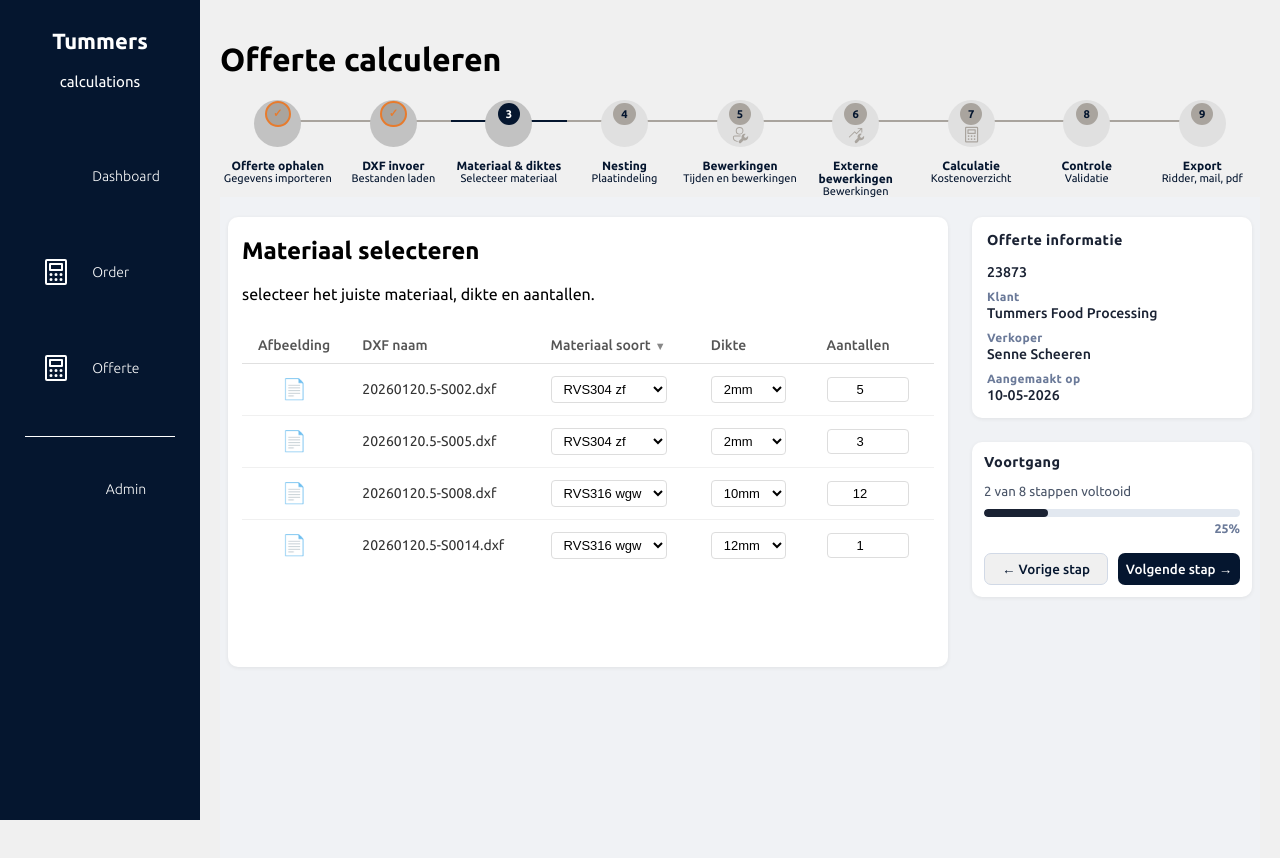
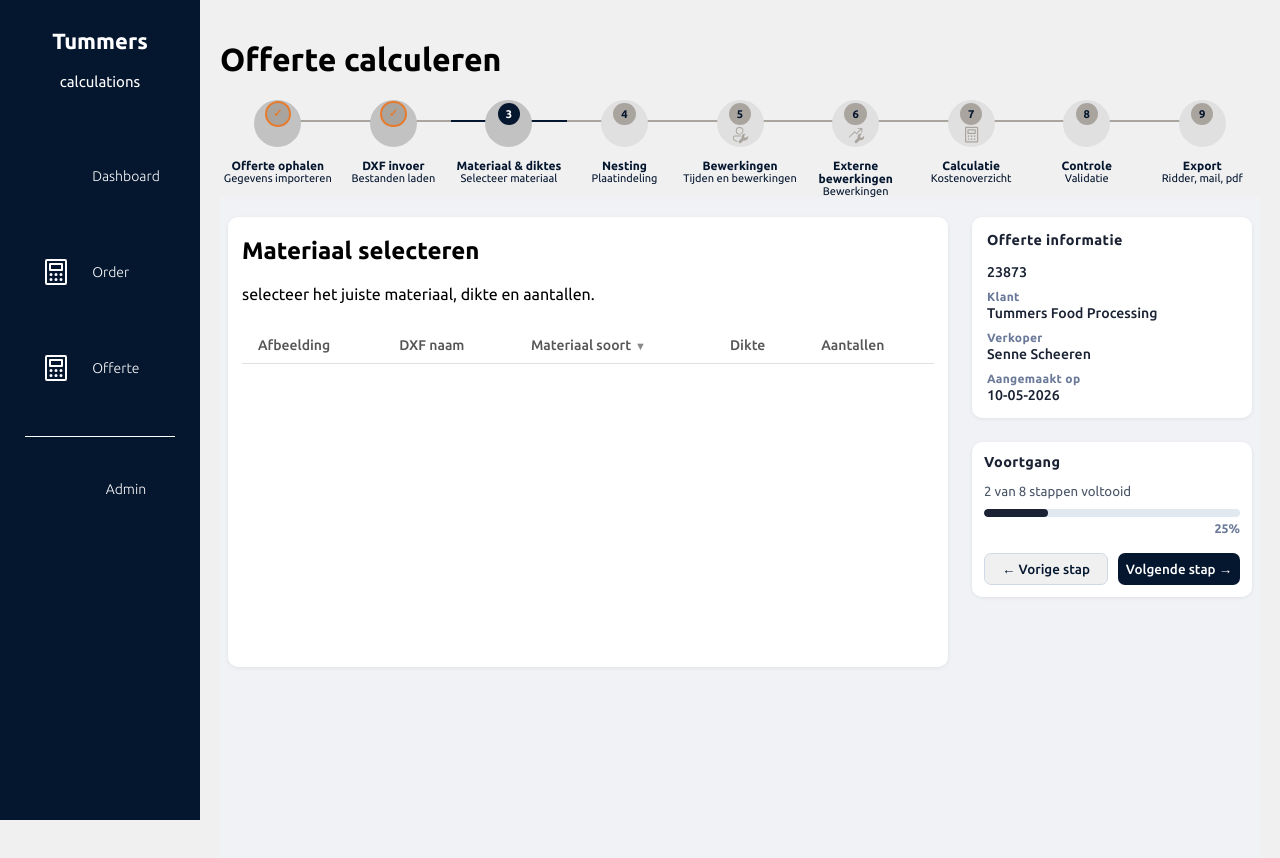
Before and after one commit to afroneko/calculation-tool, a React (Vite) app in the folder Frontend/frontend/: page /stap3/1 in a window 1280 px wide. Shown: the top 858 px of the page. Built offline with nearby package versions, Linux system fonts and the light colour scheme; some icons are missing.

Commit message:
- Implemented calculatiestore - added some commentary - used store to replace hardcode in steps 2,3,4

```diff
--- a/Frontend/frontend/src/pages/multisteps/stap2/DxfInvoer.jsx
+++ b/Frontend/frontend/src/pages/multisteps/stap2/DxfInvoer.jsx
@@ -15,10 +15,13 @@ const { files, addFile, removeFile, setType } = useCalculatieStore();
 const handleFiles = (selectedFiles) => {
     setType(type);
     Array.from(selectedFiles).forEach((file) => {
+      //sla bestanden over die geen .dxf extensie hebben
       if (!file.name.endsWith(".dxf")) return;
+      //sla bestanden over die al in de lijst staan
       if (files.find((f) => f.naam === file.naam)) return;
 
       addFile({
+        //Uniek id aanmaken voor
         id: crypto.randomUUID(),
         naam: file.name,
         file,
@@ -27,6 +30,7 @@ const handleFiles = (selectedFiles) => {
   };
 
   function handleDrop(e) {
+    //voorkomt dat de browser het besstand opent
     e.preventDefault();
     handleFiles(e.dataTransfer.files);
   };
--- a/Frontend/frontend/src/pages/multisteps/stap3/Materiaal.jsx
+++ b/Frontend/frontend/src/pages/multisteps/stap3/Materiaal.jsx
@@ -1,28 +1,35 @@
 import "./Materiaal.css";
 import Progressbar from "../../../components/progressbar/Progressbar";
 import OfferteStapLayout from "../../../layout/OfferteStapLayout";
-import { useNavigate } from "react-router-dom";
-import { useState } from "react";
+import { useNavigate, useParams } from "react-router-dom";
+import { useEffect } from "react";
+import useCalculatieStore from "../../../store/calculatieStore";
 
 const MATERIAAL_SOORTEN = ["RVS304 zf", "RVS316 wgw", "RVS316 zf", "S235", "S355"];
 const DIKTES = ["1mm", "2mm", "3mm", "4mm", "5mm", "6mm", "8mm", "10mm", "12mm", "15mm", "20mm"];
 
-const initieleBestanden = [
-  { id: 1, naam: "20260120.5-S002.dxf", materiaal: "RVS304 zf", dikte: "2mm", aantallen: 5 },
-  { id: 2, naam: "20260120.5-S005.dxf", materiaal: "RVS304 zf", dikte: "2mm", aantallen: 3 },
-  { id: 3, naam: "20260120.5-S008.dxf", materiaal: "RVS316 wgw", dikte: "10mm", aantallen: 12 },
-  { id: 4, naam: "20260120.5-S0014.dxf", materiaal: "RVS316 wgw", dikte: "12mm", aantallen: 1 },
-];
+export default function Materiaal()  {
+  const { files, materials, setMaterials, updateMaterial } = useCalculatieStore();
+  const navigate = useNavigate();
+  const {type} = useParams();
 
-export default function Materiaal()  {
-     const navigate = useNavigate();
-     const [bestanden, setBestanden] = useState(initieleBestanden);
-
-  const updateRij = (id, veld, waarde) => {
-    setBestanden((prev) =>
-      prev.map((b) => (b.id === id ? { ...b, [veld]: waarde } : b))
-    );
-  };
+   useEffect(() => {
+    if (files.length === 0) return;
+    // maak voor elk geüpload bestand een material entry aan
+    // als een bestand al in materials zit (gebruiker gaat terug), bewaar dan de bestaande waarden
+    const initialized = files.map((file) => {
+      const existing = materials.find((m) => m.id === file.id);
+      return existing ?? {
+        id: file.id,
+        naam: file.naam,
+        //Standaardopties als startwaarde
+        materiaal: MATERIAAL_SOORTEN[0],
+        dikte: DIKTES[0],
+        aantallen: 1,
+      };
+    });
+    setMaterials(initialized);
+  }, [files]);
 
      return (
         <div className="materiaal-page">
@@ -58,16 +65,16 @@ export default function Materiaal()  {
             </tr>
           </thead>
           <tbody>
-            {bestanden.map((bestand) => (
-              <tr key={bestand.id}>
+            {materials.map((mat) => (
+              <tr key={mat.id}>
                 <td className="afbeelding-cel">
                   <span className="dxf-icoon">📄</span>
                 </td>
-                <td>{bestand.naam}</td>
+                <td>{mat.naam}</td>
                 <td>
                   <select
-                    value={bestand.materiaal}
-                    onChange={(e) => updateRij(bestand.id, "materiaal", e.target.value)}
+                    value={mat.materiaal}
+                    onChange={(e) => updateMaterial(mat.id, "materiaal", e.target.value)}
                   >
                     {MATERIAAL_SOORTEN.map((m) => (
                       <option key={m} value={m}>{m}</option>
@@ -76,8 +83,8 @@ export default function Materiaal()  {
                 </td>
                 <td>
                   <select
-                    value={bestand.dikte}
-                    onChange={(e) => updateRij(bestand.id, "dikte", e.target.value)}
+                    value={mat.dikte}
+                    onChange={(e) => updateMaterial(mat.id, "dikte", e.target.value)}
                   >
                     {DIKTES.map((d) => (
                       <option key={d} value={d}>{d}</option>
@@ -88,8 +95,8 @@ export default function Materiaal()  {
                   <input
                     type="number"
                     min="1"
-                    value={bestand.aantallen}
-                    onChange={(e) => updateRij(bestand.id, "aantallen", parseInt(e.target.value) || 1)}
+                    value={mat.aantallen}
+                    onChange={(e) => updateMaterial(mat.id, "aantallen", parseInt(e.target.value) || 1)}
                     className="aantallen-input"
                   />
                 </td>
--- a/Frontend/frontend/src/pages/multisteps/stap4/Nesting.css
+++ b/Frontend/frontend/src/pages/multisteps/stap4/Nesting.css
@@ -70,3 +70,13 @@
   font-size: 14px;
   color: #333;
 }
+
+.nesting-error {
+  color: #c62828;
+  font-size: 13px;
+  background: #fdecea;
+  border: 1px solid #ef9a9a;
+  border-radius: 6px;
+  padding: 10px 14px;
+  margin-bottom: 12px;
+}
--- a/Frontend/frontend/src/pages/multisteps/stap4/Nesting.jsx
+++ b/Frontend/frontend/src/pages/multisteps/stap4/Nesting.jsx
@@ -1,30 +1,101 @@
 import "./Nesting.css";
 import OfferteStapLayout from "../../../layout/OfferteStapLayout";
 import Progressbar from "../../../components/progressbar/Progressbar";
-import { useNavigate } from "react-router-dom";
+import { useNavigate, useParams } from "react-router-dom";
 import { useState } from "react";
+import DxfParser from "dxf-parser";
+import useCalculatieStore from "../../../store/calculatieStore";
 
-const initieleMateriaalData = [
-  { id: 1, materiaal: "RVS304 zf", lengte: 3000, breedte: 1500, dikte: "2mm", gewicht: "11kg", aantallen: 2 },
-  { id: 2, materiaal: "RVS316 wgw", lengte: 3000, breedte: 1500, dikte: "10mm", gewicht: "28kg", aantallen: 3 },
-  { id: 3, materiaal: "RVS316 wgw", lengte: 3000, breedte: 1500, dikte: "12mm", gewicht: "30kg", aantallen: 1 },
-];
+const parseDxf = (file) => {
+  return new Promise((resolve, reject) => {
+    const reader = new FileReader();
+    reader.onload = (e) => {
+      try {
+        const parser = new DxfParser();
+        const dxf = parser.parseSync(e.target.result);
+        const entities = dxf.entities || [];
+
+        // bounding box berekenen
+        let minX = Infinity, minY = Infinity, maxX = -Infinity, maxY = -Infinity;
+
+        const circles = entities.filter((en) => en.type === "CIRCLE");
+
+        entities.forEach((en) => {
+          if (en.vertices) {
+            en.vertices.forEach((v) => {
+              minX = Math.min(minX, v.x);
+              minY = Math.min(minY, v.y);
+              maxX = Math.max(maxX, v.x);
+              maxY = Math.max(maxY, v.y);
+            });
+          }
+          if (en.center) {
+            minX = Math.min(minX, en.center.x - (en.radius || 0));
+            minY = Math.min(minY, en.center.y - (en.radius || 0));
+            maxX = Math.max(maxX, en.center.x + (en.radius || 0));
+            maxY = Math.max(maxY, en.center.y + (en.radius || 0));
+          }
+        });
+
+        const width  = Math.round(maxX - minX);
+        const height = Math.round(maxY - minY);
+
+        resolve({ width, height, holeCount: circles.length });
+      } catch (err) {
+        reject(err);
+      }
+    };
+    reader.onerror = reject;
+    reader.readAsText(file);
+  });
+};
 
 export default function Nesting() {
   const navigate = useNavigate();
-  const [materiaalData, setMateriaalData] = useState([]);
-  const [berekend, setBerekend] = useState(false);
+  const { type } = useParams();
+  const { files, materials, nestingData, setNestingData } = useCalculatieStore();
+  const [berekend, setBerekend] = useState(nestingData.length > 0);
+  const [loading, setLoading] = useState(false);
+  const [error, setError] = useState(null);
 
-  const handleBereken = () => {
-    setMateriaalData(initieleMateriaalData);
-    setBerekend(true);
+  const handleBereken = async () => {
+    setLoading(true);
+    setError(null);
+    try {
+      //promise kan alles tegelijk verwerken in plaats van 1 voor 1
+      const results = await Promise.all(
+        files.map(async (f) => {
+          const mat = materials.find((m) => m.id === f.id);
+          const { width, height, holeCount } = await parseDxf(f.file);
+
+          // gewicht berekening: lengte(m) * breedte(m) * dichtheid staal * dikte(mm)
+          // dit is een benadering, in werkelijkheid afhankelijk van het materiaal
+          const gewicht = Math.round((width / 1000) * (height / 1000) * 7.85 * (parseInt(mat?.dikte) || 1));
+          return {
+            id: f.id,
+            materiaal: mat?.materiaal ?? "-",
+            lengte: width,
+            breedte: height,
+            dikte: mat?.dikte ?? "-",
+            gewicht: `${gewicht}kg`,
+            aantallen: mat?.aantallen ?? 1,
+            gaten: holeCount,
+          };
+        })
+      );
+      setNestingData(results);
+      setBerekend(true);
+    } catch (err) {
+      setError("Er ging iets mis bij het uitlezen van de DXF bestanden.");
+    } finally {
+      setLoading(false);
+    }
   };
 
-  const totaleOppervlakte = materiaalData.reduce((sum, r) => {
-    return sum + (r.lengte / 1000) * (r.breedte / 1000) * r.aantallen;
-  }, 0);
-
-  const aantalOnderdelen = materiaalData.reduce((sum, r) => sum + r.aantallen, 0);
+  const totaleOppervlakte = nestingData.reduce((sum, r) =>
+    sum + (r.lengte / 1000) * (r.breedte / 1000) * r.aantallen, 0
+  );
+  const aantalOnderdelen = nestingData.reduce((sum, r) => sum + r.aantallen, 0);
 
   return (
     <div className="nesting-page">
@@ -48,10 +119,12 @@ export default function Nesting() {
           <h2>Materiaalbehoeften</h2>
           <p>Bereken de hoeveelheid benodigd materiaal en kosten.</p>
         </div>
-        <button className="bereken-knop" onClick={handleBereken}>
-          Bereken materiaalbehoeften
-        </button>
+        <button className="bereken-knop" onClick={handleBereken} disabled={loading}>
+            {loading ? "Berekenen..." : "Bereken materiaalbehoeften"}
+          </button>
       </div>
+
+      {error && <p className="nesting-error">{error}</p>}
 
       <table className="materiaal-tabel">
         <thead>
@@ -66,7 +139,7 @@ export default function Nesting() {
         </thead>
         <tbody>
           {berekend ? (
-              materiaalData.map((rij) => (
+              nestingData.map((rij) => (
                 <tr key={rij.id}>
                   <td>{rij.materiaal}</td>
                   <td>{rij.lengte}</td>
@@ -78,7 +151,7 @@ export default function Nesting() {
               ))
             ) : (
               <tr>
-                <td colSpan={6} className="lege-staat">
+                <td colSpan={7} className="lege-staat">
                   Klik op "Bereken materiaalbehoeften" om te starten.
                 </td>
               </tr>
--- a/Frontend/frontend/src/store/calculatieStore.js
+++ b/Frontend/frontend/src/store/calculatieStore.js
@@ -1,10 +1,10 @@
 import { create } from "zustand";
 
 const useCalculatieStore = create((set) => ({
-  type: null,
-  files: [],
-  materials: [],
-  nestingData: [],
+  type: null, //Ofwel offerte of order
+  files: [],  //De geüploade DXF bestanden
+  materials: [],  //Bestanden aangevuld met materiaal/ditke enz. (stap 2)
+  nestingData: [],  //De uitgelezen afmetingen per bestand (stap 3)
 
   setType: (type) => set({ type }),
 
```
Also changed, not shown: 1 other file (tests, documents, lock files or other folders).
